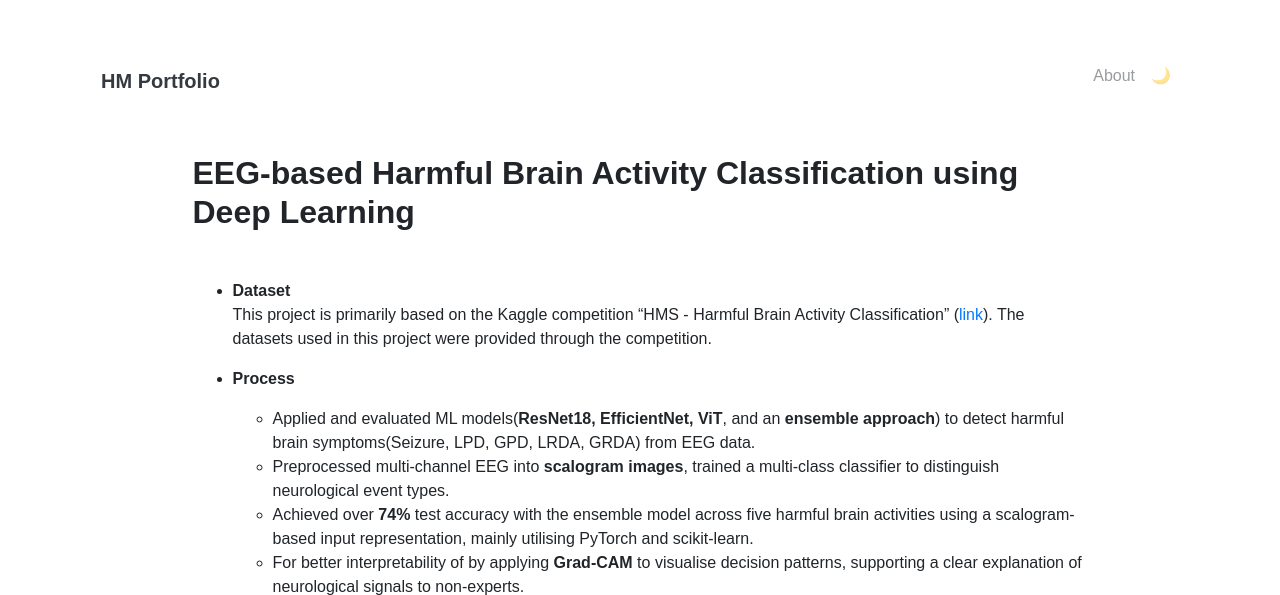
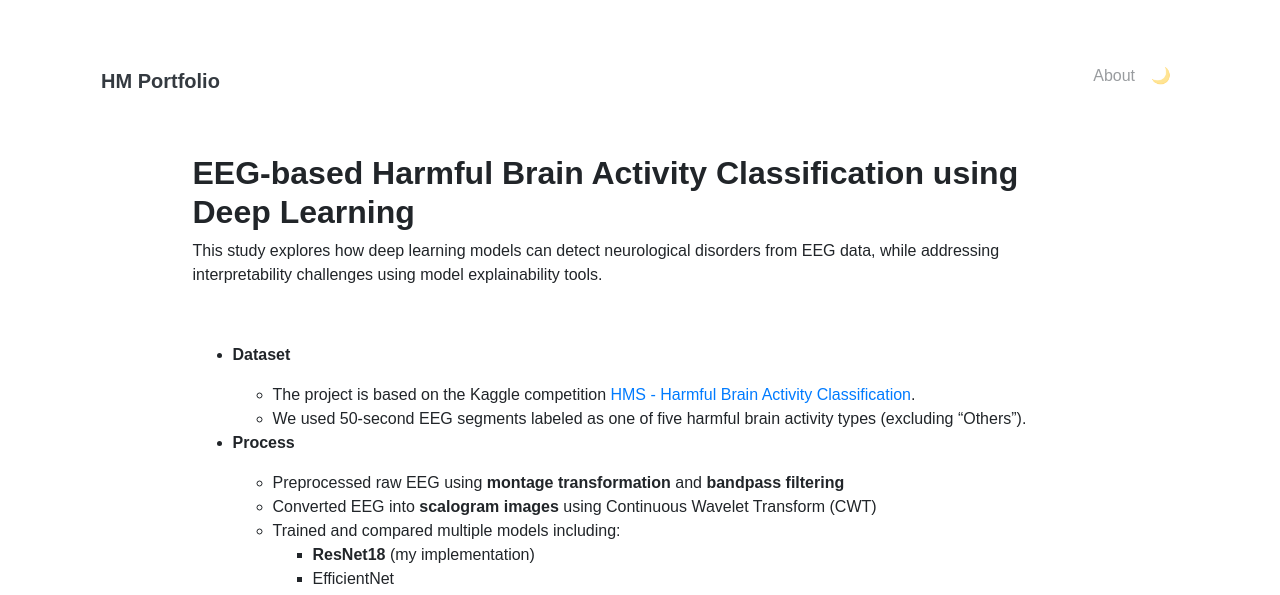
Before and after one commit to hyeminss11/hyeminss11.github.io, a Jekyll site: the page built from _projects/(2)Harmful Brain Activities.md, in a window 1280 px wide, cut to the strip 0-595 px from the top of the page. Built offline with Jekyll 4.4.1, drawn with Linux system fonts in a browser that asks for light colours; some web fonts are replaced; some of the changed text lies outside the part shown.

Commit message:
Modified project contents

```diff
--- a/_includes/scripts.html
+++ b/_includes/scripts.html
@@ -48,12 +48,10 @@
       // 2. 태그 색상 매핑
       const tagColors = {
         javascript: 'warning',
-        python: 'info',
         css: 'primary',
         html: 'danger',
         react: 'success',
         android: 'success',
-        'material design': 'dark',
         nothing: 'secondary',
         important: 'danger'
       };
--- a/_projects/(2)Harmful Brain Activities.md
+++ b/_projects/(2)Harmful Brain Activities.md
@@ -7,25 +7,40 @@
 
 ## **EEG-based Harmful Brain Activity Classification using Deep Learning**
 
+This study explores how deep learning models can detect neurological disorders from EEG data, while addressing interpretability challenges using model explainability tools.
+
 <br>
 - **Dataset**<br>
-  This project is primarily based on the Kaggle competition “HMS - Harmful Brain Activity Classification” ([link](https://www.kaggle.com/competitions/hms-harmful-brain-activity-classification)). The datasets used in this project were provided through the competition.<br>
+
+  - The project is based on the Kaggle competition [HMS - Harmful Brain Activity Classification](https://www.kaggle.com/competitions/hms-harmful-brain-activity-classification).
+  - We used 50-second EEG segments labeled as one of five harmful brain activity types (excluding “Others”).
 
 
 - **Process**
-  - Applied and evaluated ML models(**ResNet18, EfficientNet, ViT**, and an **ensemble approach**) to detect harmful brain symptoms(Seizure, LPD, GPD, LRDA, GRDA) from EEG data.
-  - Preprocessed multi-channel EEG into **scalogram images**, trained a multi-class classifier to distinguish neurological event types.
-  - Achieved over **74%** test accuracy with the ensemble model across five harmful brain activities using a scalogram-based input representation, mainly utilising PyTorch and scikit-learn.
-  - For better interpretability of by applying **Grad-CAM** to visualise decision patterns, supporting a clear explanation of neurological signals to non-experts.
+  - Preprocessed raw EEG using **montage transformation** and **bandpass filtering**
+  - Converted EEG into **scalogram images** using Continuous Wavelet Transform (CWT)
+  - Trained and compared multiple models including:
+    - **ResNet18** (my implementation)
+    - EfficientNet
+    - Vision Transformer (ViT)
+  - Achieved **~81% accuracy** using ensemble, **~75%** with ResNet18
 
 <p align="center">
   <img src="../assets/images/gradcam.png" alt="preview" width="550">
 </p>
 
+- **My Contribution** <br>
+  - Implemented and trained **ResNet18** for EEG classification
+  - Applied **Grad-CAM** for model interpretability
+  - Tested baseline **2D CNN** → discontinued due to low generalization
+  - Collaborated on model evaluation and ablation studies
+
 
 - **Limitations**<br>
-  - Grad-CAM is not designed to work with ViT. As shown in the Grad-CAM image, it fails to highlight the activated regions of the brain when interpreting ViT outputs. Applying other methods could have been helpful for more explainable result.
+  - Grad-CAM does not support ViT well → heatmaps were not interpretable
+  - Future work could include SHAP, Attention Rollout, or LRP for ViT explainability
+
 
 <p class="text-center">
-{% include elements/button.html link="https://github.com/yousinix/portfolYOU" text="Learn More" %}
+{% include elements/button.html link="https://github.com/hyeminss11/harmful-brain-activities" text="Learn More" %}
 </p>
```
Also changed, not shown: _includes/projects/index.html (+10 -6 lines), assets/images/2dCNN_scalogram_bp_cm.png (added), assets/images/ResNet18_scalogram_bp_cm.png (added).
